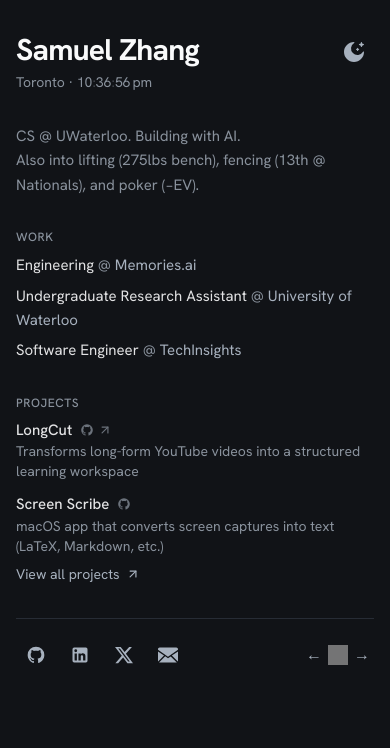
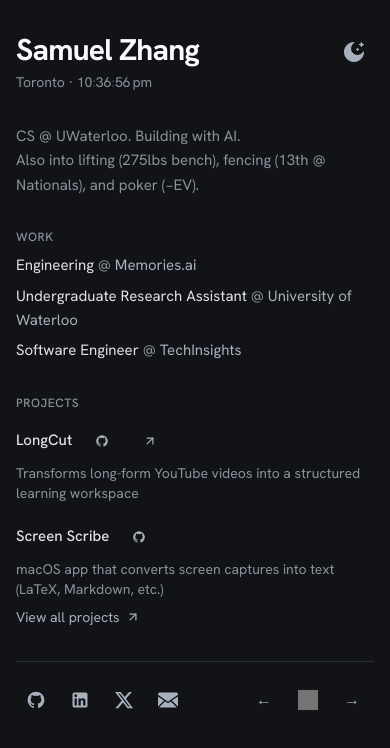
Before and after one commit to SamuelZ12/personal-website, a Next.js app: page / in a window 390 px wide. Shown: the top 748 px of the page. Built offline with nearby package versions, Linux system fonts and the light colour scheme; grey boxes are pictures that could not be loaded.

Commit message:
Improve mobile touch targets

```diff
--- a/src/app/globals.css
+++ b/src/app/globals.css
@@ -89,6 +89,15 @@
     }
     body {
         @apply bg-background text-foreground;
+    }
+
+    /* Custom-shaped icon and text links carry their own hover / focus / press
+       feedback (see .btn-press); the browser's default grey tap flash is a
+       rounded rectangle that ignores their real geometry and reads as cheap
+       against the monochrome design. Drop it — on touch, the press scale and the
+       navigation itself are the feedback. */
+    html {
+        -webkit-tap-highlight-color: transparent;
     }
 
     /* Selection color with accent */
@@ -199,6 +208,29 @@
     transition-duration: 150ms, 150ms, 90ms;
 }
 
+/* Touch ergonomics. The page is tuned for a precise cursor: 14px project action
+   icons that wait at 60% and brighten on row-hover, a 24px-wide webring arrow.
+   But PRODUCT.md says most visits are mobile, where there is no hover to reveal
+   an affordance and no pixel-accurate cursor to land a 14px glyph. These two
+   rules engage only on a coarse pointer / no-hover device, so the desktop design
+   is byte-for-byte unchanged — and there the affordances rest at full strength
+   while every tap target grows to the 44px Apple-HIG floor (the glyph keeps its
+   design size; only the hit box grows, via min-* over the smaller width/height).
+
+   Un-layered like .btn-press above so the opacity reset outranks Tailwind's
+   `opacity-60` base utility without a specificity hack. The hover-reveal utility
+   (`group-hover:opacity-100`) has higher specificity but can never match on a
+   device that has no hover, so it doesn't fight this. */
+@media (hover: none), (pointer: coarse) {
+    .touch-actions {
+        opacity: 1;
+    }
+    .touch-target {
+        min-width: 44px;
+        min-height: 44px;
+    }
+}
+
 /* Theme switch crossfade. The toggle (components/mode-toggle.tsx) runs the theme
    change inside a View Transition, so the whole document settles from the old
    palette to the new one over one short, calm beat instead of hard-cutting —
--- a/src/app/projects/page.tsx
+++ b/src/app/projects/page.tsx
@@ -58,12 +58,12 @@
                                 <span className='text-[15px] font-medium text-foreground/90'>
                                     {project.name}
                                 </span>
-                                <div className='flex items-center gap-1 opacity-60 transition-opacity duration-200 focus-within:opacity-100 group-hover:opacity-100'>
+                                <div className='touch-actions flex items-center gap-1 opacity-60 transition-opacity duration-200 focus-within:opacity-100 group-hover:opacity-100'>
                                     {project.github && (
                                         <Link
                                             href={project.github}
                                             target='_blank'
-                                            className='text-muted-foreground transition-colors duration-200 hover:text-foreground focus-visible:text-foreground'
+                                            className='touch-target btn-press inline-flex items-center justify-center text-muted-foreground hover:text-foreground focus-visible:text-foreground'
                                             aria-label='GitHub'
                                         >
                                             <Icons.github className='size-3.5' />
@@ -73,7 +73,7 @@
                                         <Link
                                             href={project.url}
                                             target='_blank'
-                                            className='text-muted-foreground transition-colors duration-200 hover:text-foreground focus-visible:text-foreground'
+                                            className='touch-target btn-press inline-flex items-center justify-center text-muted-foreground hover:text-foreground focus-visible:text-foreground'
                                             aria-label='Visit'
                                         >
                                             <Icons.arrowUpRight className='size-3.5' />
--- a/src/components/contact.tsx
+++ b/src/components/contact.tsx
@@ -20,7 +20,7 @@
             {/* Divider */}
             <div className='mx-4 mb-4 h-px bg-border' />
 
-            <div className='flex items-center justify-between px-4'>
+            <div className='flex flex-wrap items-center justify-between gap-y-2 px-4'>
                 {/* Social Links */}
                 <div className='flex items-center gap-1'>
                     <TooltipProvider delayDuration={70}>
@@ -69,7 +69,7 @@
                     <Link
                         href='https://cs.uwatering.com/#samuelzhang.ca?nav=prev'
                         aria-label='Previous site in the CS webring'
-                        className='group flex h-10 w-6 items-center justify-center btn-press hover:text-foreground focus-visible:text-foreground'
+                        className='group touch-target flex h-10 w-6 items-center justify-center btn-press hover:text-foreground focus-visible:text-foreground'
                     >
                         <span className='inline-block transition-transform duration-200 group-hover:-translate-x-0.5 group-focus-visible:-translate-x-0.5'>
                             ←
@@ -78,7 +78,7 @@
                     <Link
                         href='https://cs.uwatering.com/#samuelzhang.ca'
                         target='_blank'
-                        className='flex h-10 w-6 items-center justify-center opacity-70 btn-press hover:opacity-100 focus-visible:opacity-100'
+                        className='touch-target flex h-10 w-6 items-center justify-center opacity-70 btn-press hover:opacity-100 focus-visible:opacity-100'
                     >
                         <img
                             src='https://cs.uwatering.com/icon.black.svg'
@@ -94,7 +94,7 @@
                     <Link
                         href='https://cs.uwatering.com/#samuelzhang.ca?nav=next'
                         aria-label='Next site in the CS webring'
-                        className='group flex h-10 w-6 items-center justify-center btn-press hover:text-foreground focus-visible:text-foreground'
+                        className='group touch-target flex h-10 w-6 items-center justify-center btn-press hover:text-foreground focus-visible:text-foreground'
                     >
                         <span className='inline-block transition-transform duration-200 group-hover:translate-x-0.5 group-focus-visible:translate-x-0.5'>
                             →
--- a/src/components/experience.tsx
+++ b/src/components/experience.tsx
@@ -79,12 +79,12 @@
                                 <span className='text-[15px] font-medium text-foreground/90'>
                                     {project.name}
                                 </span>
-                                <div className='flex items-center gap-1 opacity-60 transition-opacity duration-200 focus-within:opacity-100 group-hover:opacity-100'>
+                                <div className='touch-actions flex items-center gap-1 opacity-60 transition-opacity duration-200 focus-within:opacity-100 group-hover:opacity-100'>
                                     {project.github && (
                                         <Link
                                             href={project.github}
                                             target='_blank'
-                                            className='text-muted-foreground transition-colors duration-200 hover:text-foreground focus-visible:text-foreground'
+                                            className='touch-target btn-press inline-flex items-center justify-center text-muted-foreground hover:text-foreground focus-visible:text-foreground'
                                             aria-label='GitHub'
                                         >
                                             <Icons.github className='size-3.5' />
@@ -94,7 +94,7 @@
                                         <Link
                                             href={project.url}
                                             target='_blank'
-                                            className='text-muted-foreground transition-colors duration-200 hover:text-foreground focus-visible:text-foreground'
+                                            className='touch-target btn-press inline-flex items-center justify-center text-muted-foreground hover:text-foreground focus-visible:text-foreground'
                                             aria-label='Visit'
                                         >
                                             <Icons.arrowUpRight className='size-3.5' />
```
